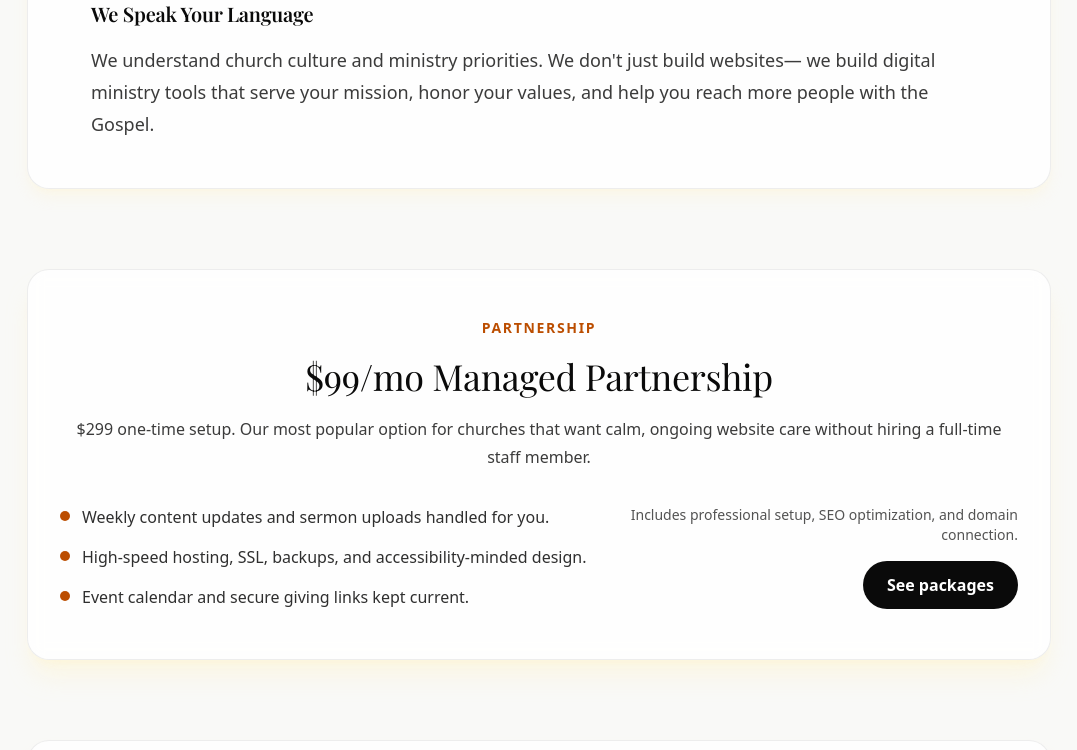
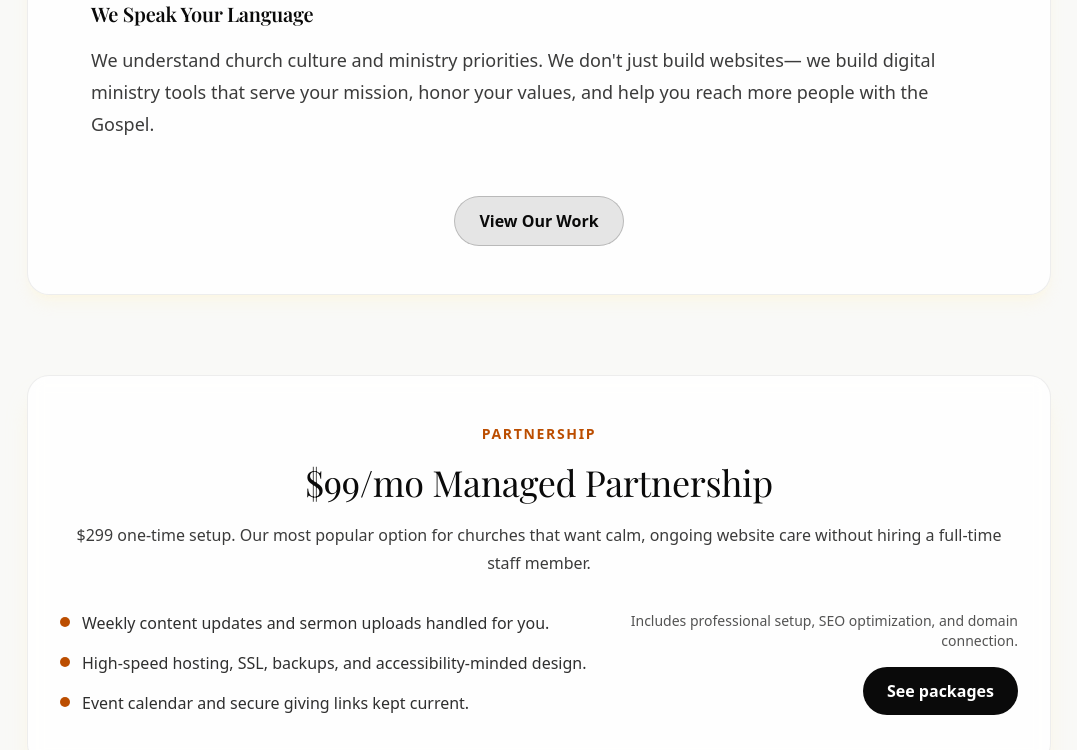
Before and after one commit to ilikeyello/emanuelavina.com, a Next.js app: page / in a window 1280 px wide. Shown: the part 1374-2124 px from the top of the page, without its empty margins (101-1178 px from the left). Built offline with nearby package versions, Linux system fonts and the light colour scheme; a web font is replaced by a local one.

Commit message:
Add portfolio button to What We Do section
- Add 'View Our Work' button that links to /portfolio
- Centered placement with subtle styling (secondary button)
- Provides clear path for users to see examples after learning about services
- Maintains clean design hierarchy

```diff
--- a/app/page.tsx
+++ b/app/page.tsx
@@ -86,6 +86,15 @@ export default function Home() {
                   we build digital ministry tools that serve your mission, honor your values, and
                   help you reach more people with the Gospel.
                 </p>
+              </div>
+
+              <div className="pt-6 text-center">
+                <a
+                  href="/portfolio"
+                  className="inline-flex rounded-full border border-foreground/20 bg-foreground/10 px-6 py-3 text-base font-semibold text-foreground transition hover:border-foreground/40 hover:bg-foreground/20 focus-visible:outline focus-visible:outline-2 focus-visible:outline-offset-2 focus-visible:outline-foreground"
+                >
+                  View Our Work
+                </a>
               </div>
             </div>
           </div>
```
